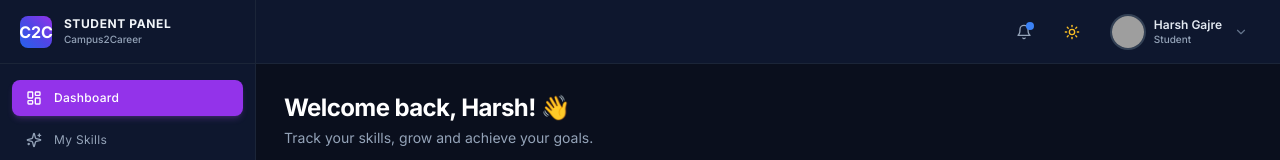
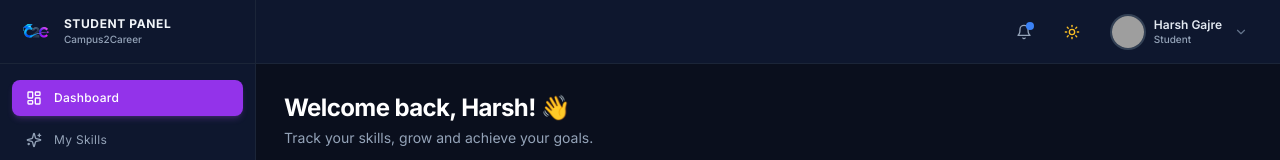
Before and after one commit to Harshgajre/Campus2career, a React (Vite) app in the folder client/: page /admin/login in a window 1280 px wide. Both pictures are taken after typing "name@example.com", "Sample123" into the empty fields and a click on the button "Access Admin Dashboard". Shown: the top 160 px of the page. Built offline with nearby package versions, Linux system fonts and the light colour scheme; no server answers; grey boxes are pictures that could not be loaded.

Commit message:
fix a vercal error

```diff
--- a/client/src/components/common/Sidebar.jsx
+++ b/client/src/components/common/Sidebar.jsx
@@ -1,5 +1,7 @@
 import React from 'react';
 import { NavLink, useLocation } from 'react-router-dom';
+import c2cLogoLight from '../../assets/c2c-logo-light.png';
+import c2cLogoDark from '../../assets/c2c-logo-dark.png';
 import {
   LayoutDashboard,
   Sparkles,
@@ -127,9 +129,16 @@ export const Sidebar = ({ role = 'student', isOpen, onClose, isCollapsed }) => {
         <div className="h-16 flex items-center justify-between px-5 border-b border-slate-200/80 dark:border-slate-800/80">
           <div className="flex items-center gap-3 overflow-hidden">
             {/* Logo Icon */}
-            <div className="w-8 h-8 rounded-lg flex items-center justify-center font-bold text-white shadow-sm bg-gradient-to-tr from-blue-600 via-indigo-600 to-purple-600 flex-shrink-0">
-              C2C
-            </div>
+            <img
+              src={c2cLogoDark}
+              alt="Campus2Career Logo"
+              className="block dark:hidden h-8 w-auto flex-shrink-0 object-contain"
+            />
+            <img
+              src={c2cLogoLight}
+              alt="Campus2Career Logo"
+              className="hidden dark:block h-8 w-auto flex-shrink-0 object-contain"
+            />
             {!isCollapsed && (
               <div className="flex flex-col">
                 <span className="font-bold text-xs uppercase tracking-wider text-slate-800 dark:text-slate-100 flex items-center gap-1.5 whitespace-nowrap">
```
Also changed, not shown: client/vercel.json (added).
